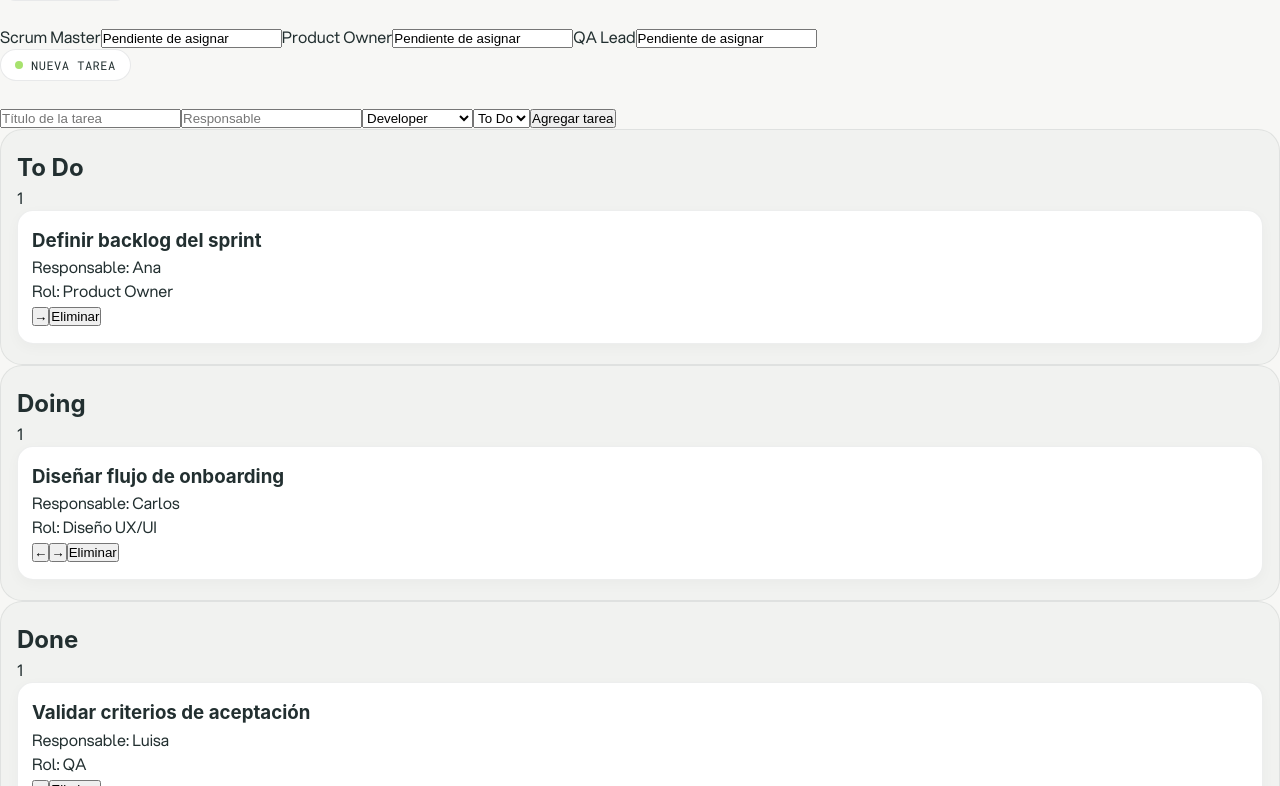
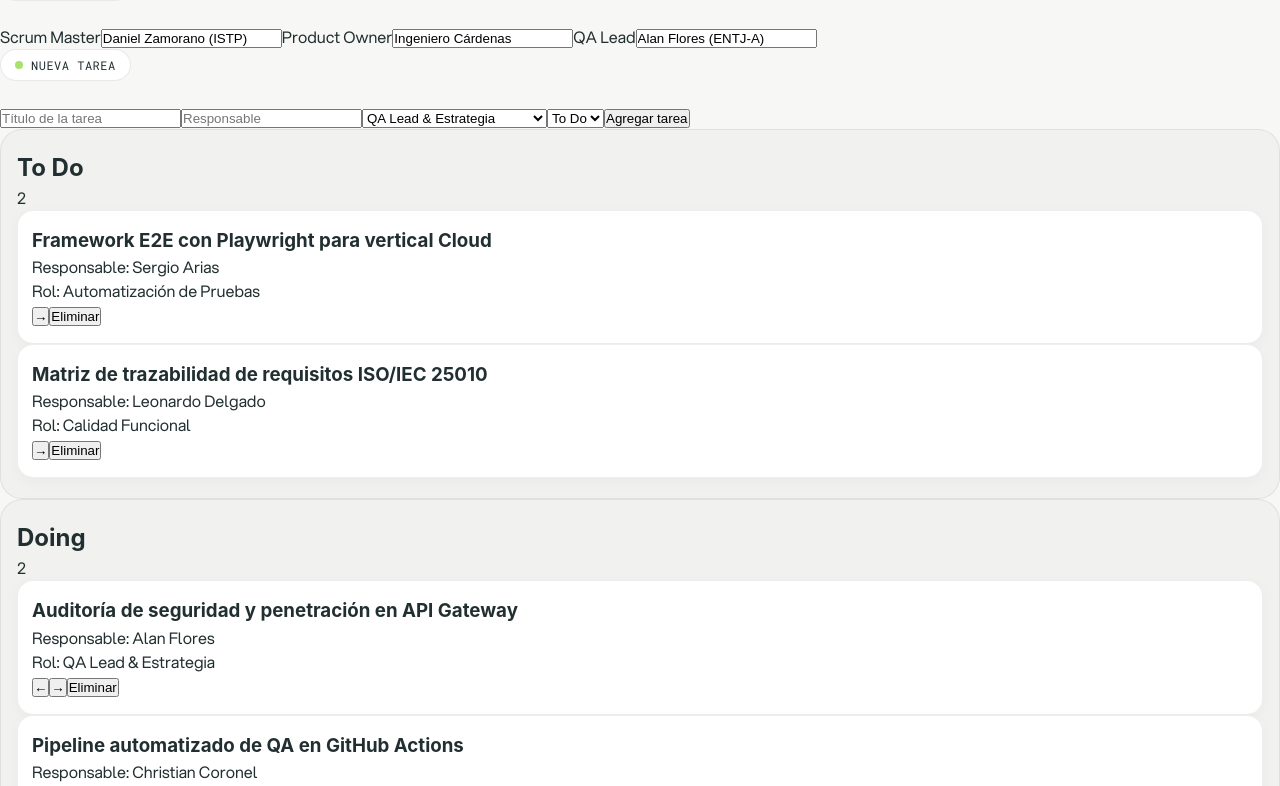
Before and after one commit to chriscc27/dinastia_arias, a React (Vite) app: page /tablero-kanban in a window 1280 px wide. Shown: the part 674-1460 px from the top of the page. Built offline with nearby package versions, Linux system fonts and the light colour scheme; a web font is replaced by a local one.

Commit message:
feat: align KanbanBoardPage default members and tasks with official team data

```diff
--- a/src/pages/KanbanBoardPage.jsx
+++ b/src/pages/KanbanBoardPage.jsx
@@ -9,17 +9,28 @@ const COLUMNS = [
 ];
 
 const DEFAULT_MEMBERS = {
-  scrumMaster: 'Pendiente de asignar',
-  productOwner: 'Pendiente de asignar',
-  qaLead: 'Pendiente de asignar',
+  scrumMaster: 'Daniel Zamorano (ISTP)',
+  productOwner: 'Ingeniero Cárdenas',
+  qaLead: 'Alan Flores (ENTJ-A)',
 };
 
-const ROLE_OPTIONS = ['Developer', 'QA', 'Diseño UX/UI', 'Scrum Master', 'Product Owner', 'DevOps'];
+const ROLE_OPTIONS = [
+  'QA Lead & Estrategia',
+  'Automatización de Pruebas',
+  'Calidad Funcional',
+  'Rendimiento & Stress',
+  'Integración & CI/CD',
+  'Scrum Master',
+  'Product Owner',
+];
 
 const INITIAL_TASKS = [
-  { id: 1, title: 'Definir backlog del sprint', owner: 'Ana', role: 'Product Owner', status: 'todo' },
-  { id: 2, title: 'Diseñar flujo de onboarding', owner: 'Carlos', role: 'Diseño UX/UI', status: 'doing' },
-  { id: 3, title: 'Validar criterios de aceptación', owner: 'Luisa', role: 'QA', status: 'done' },
+  { id: 1, title: 'Framework E2E con Playwright para vertical Cloud', owner: 'Sergio Arias', role: 'Automatización de Pruebas', status: 'todo' },
+  { id: 2, title: 'Matriz de trazabilidad de requisitos ISO/IEC 25010', owner: 'Leonardo Delgado', role: 'Calidad Funcional', status: 'todo' },
+  { id: 3, title: 'Auditoría de seguridad y penetración en API Gateway', owner: 'Alan Flores', role: 'QA Lead & Estrategia', status: 'doing' },
+  { id: 4, title: 'Pipeline automatizado de QA en GitHub Actions', owner: 'Christian Coronel', role: 'Integración & CI/CD', status: 'doing' },
+  { id: 5, title: 'Pruebas de carga y estrés en brokers MQTT de IoT', owner: 'Daniel Zamorano', role: 'Rendimiento & Stress', status: 'done' },
+  { id: 6, title: 'Definición de Terminado (DoD) Sprint 04 aprobada', owner: 'Ing. Cárdenas', role: 'Product Owner', status: 'done' },
 ];
 
 export default function KanbanBoardPage() {
```
